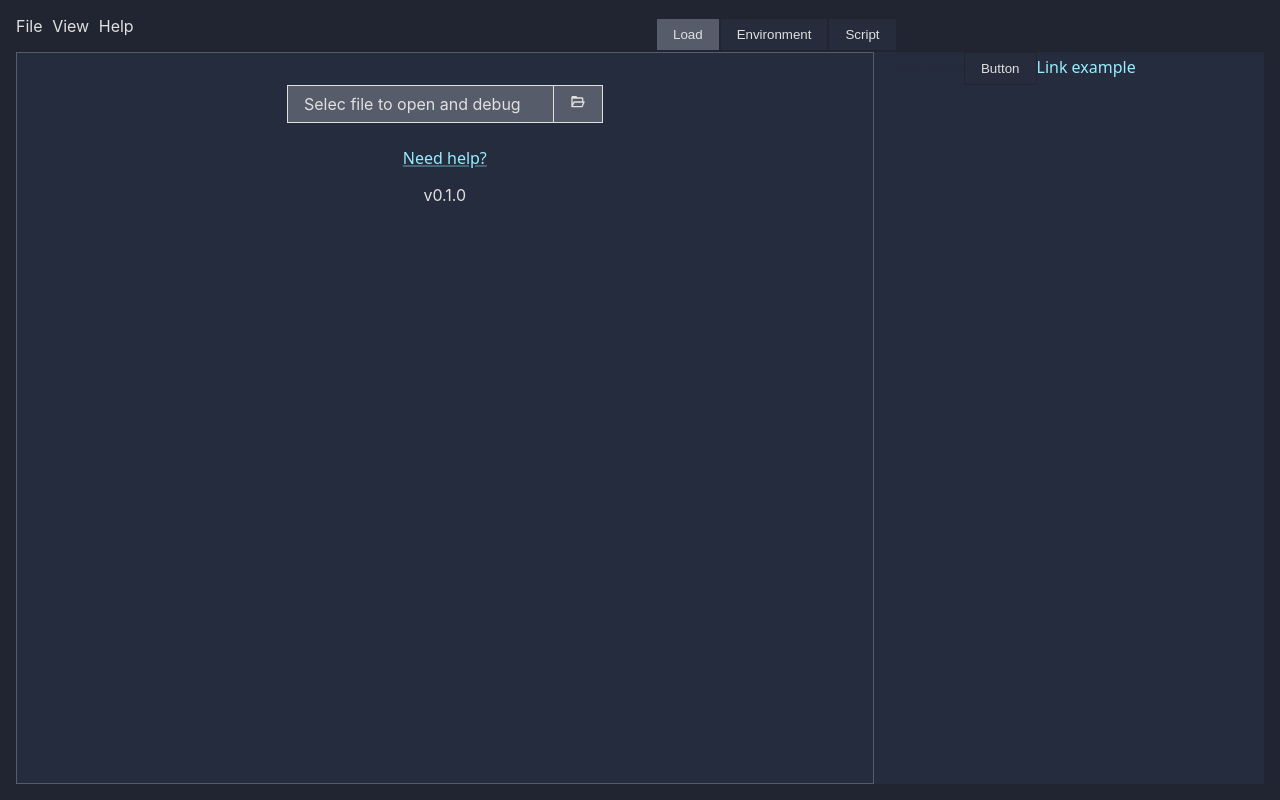
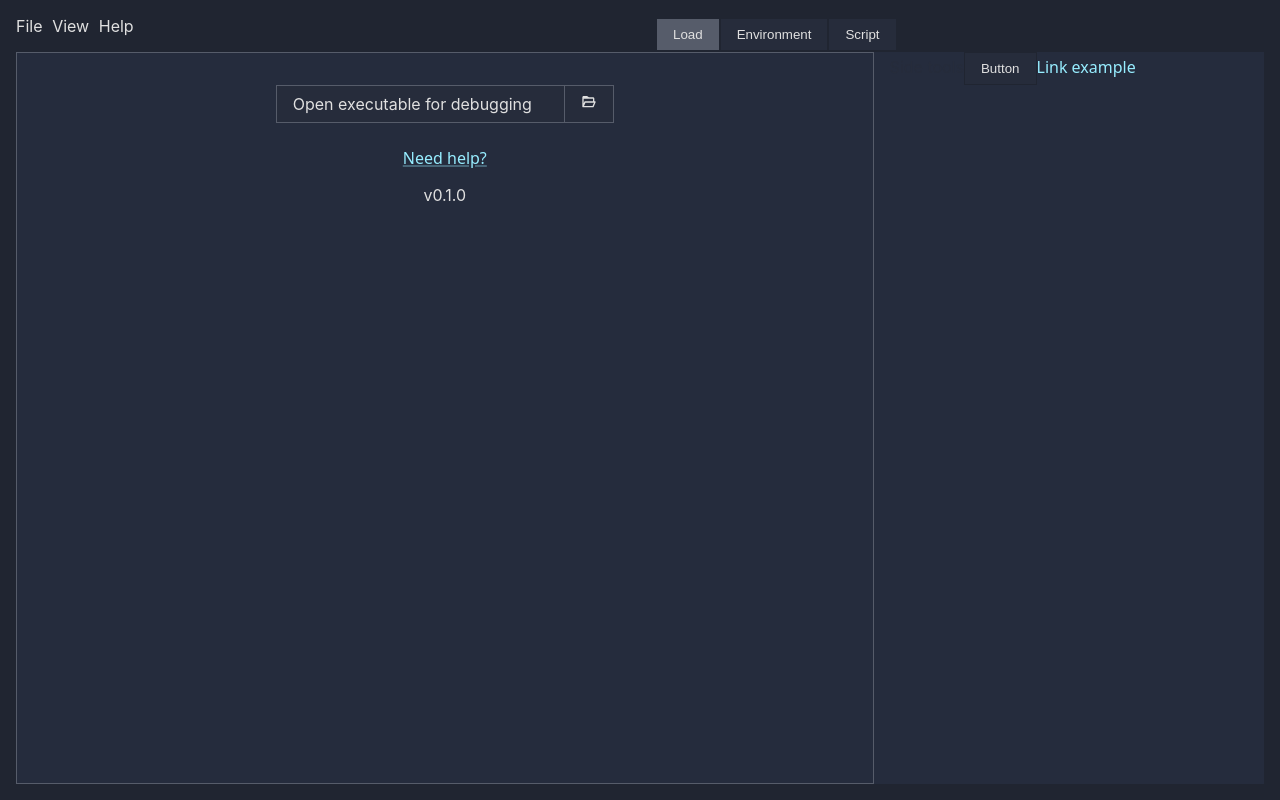
Before and after one commit to illialarka/dotgdb, a React (Create React App) app in the folder src/ui/: page / in a window 1280 px wide. Built offline with nearby package versions, Linux system fonts and the light colour scheme.

Commit message:
Setup initial redux store

```diff
--- a/src/ui/package.json
+++ b/src/ui/package.json
@@ -3,6 +3,7 @@
   "version": "0.1.0",
   "private": true,
   "dependencies": {
+    "@reduxjs/toolkit": "^1.9.0",
     "@testing-library/jest-dom": "^5.16.5",
     "@testing-library/react": "^13.4.0",
     "@testing-library/user-event": "^13.5.0",
@@ -13,6 +14,7 @@
     "react": "^18.2.0",
     "react-dom": "^18.2.0",
     "react-icons": "^4.6.0",
+    "react-redux": "^8.0.5",
     "react-scripts": "5.0.1",
     "typescript": "^4.8.4",
     "web-vitals": "^2.1.4"
--- a/src/ui/src/components/FileInput.css
+++ /dev/null
@@ -1,28 +0,0 @@
-label > input {
-    display: none;
-}
-
-label > div[data-type="icon"] {
-    border-left: 1px solid var(--primary-text-color);
-    padding: 0.5rem 1rem;
-}
-
-label > span {
-    padding: 0.5rem 1rem;
-}
-
-label {
-    display: grid;
-    grid-template-columns: 1fr min-content;
-    gap: 1em;
-    appearance: none;
-    color: var(--primary-text-color);
-    background-color: var(--primary-highlight-color);
-    border: 1px solid var(--primary-text-color);
-    margin-bottom: 0.5rem;
-}
-
-label:hover {
-    cursor: pointer;
-    border-color: var(--primary-highlight-color);
-}
--- /dev/null
+++ b/src/ui/src/components/FileInput.module.css
@@ -0,0 +1,33 @@
+.control > input {
+    display: none;
+}
+
+.control > div[data-type="icon"] {
+    border-left: 1px solid var(--primary-highlight-color);
+    padding: 0.5rem 1rem;
+}
+
+.control > span {
+    padding: 0.5rem 1rem;
+}
+
+.control {
+    display: grid;
+    grid-template-columns: 1fr min-content;
+    gap: 1em;
+    appearance: none;
+    color: var(--primary-text-color);
+    background-color: var(--primary-color);
+    border: 1px solid var(--primary-highlight-color);
+    margin-bottom: 0.5rem;
+}
+
+.control:hover {
+    cursor: pointer;
+    border-color: var(--primary-text-color);
+}
+
+.control:hover > div[data-type="icon"] {
+    cursor: pointer;
+    border-color: var(--primary-text-color);
+}
--- a/src/ui/src/components/FileInput.tsx
+++ b/src/ui/src/components/FileInput.tsx
@@ -1,15 +1,11 @@
-import './FileInput.css';
+import classes from './FileInput.module.css';
 import { BiFolderOpen } from "react-icons/bi";
 
-export interface FileInputProps {
-  onClick?: () => void;
-}
-
-function FileInput(props: FileInputProps) {
+function FileInput() {
   return (
-    <label className="file-input">
+    <label className= {classes.control}>
       <span>
-        Selec file to open and debug
+        Open executable for debugging
       </span>
       <div data-type="icon">
         <BiFolderOpen/>
--- a/src/ui/src/index.tsx
+++ b/src/ui/src/index.tsx
@@ -1,5 +1,7 @@
 import React from 'react';
 import ReactDOM from 'react-dom/client';
+import { Provider } from 'react-redux';
+import { store } from './store';
 import './index.css';
 import App from './App';
 import reportWebVitals from './reportWebVitals';
@@ -8,9 +10,11 @@ const root = ReactDOM.createRoot(
   document.getElementById('root') as HTMLElement
 );
 root.render(
-  <React.StrictMode>
-    <App />
-  </React.StrictMode>
+  <Provider store={store}>
+    <React.StrictMode>
+      <App />
+    </React.StrictMode>
+  </Provider>
 );
 
 // If you want to start measuring performance in your app, pass a function
--- /dev/null
+++ b/src/ui/src/reducers/counterAPI.ts
@@ -0,0 +1,6 @@
+// A mock function to mimic making an async request for data
+export function fetchCount(amount = 1) {
+    return new Promise<{ data: number }>((resolve) =>
+      setTimeout(() => resolve({ data: amount }), 500)
+    );
+  }
--- /dev/null
+++ b/src/ui/src/reducers/executableReducer.ts
@@ -0,0 +1,42 @@
+import { createAsyncThunk, createSlice, PayloadAction } from '@reduxjs/toolkit';
+import { RootState, AppThunk } from '../store';
+import { fetchCount } from './counterAPI';
+
+export interface ExecutableState {
+  path?: string;
+}
+
+const initialState: ExecutableState = {
+  path: undefined
+};
+
+export const executableSlice = createSlice({
+  name: 'executable',
+  initialState,
+  // The `reducers` field lets us define reducers and generate associated actions
+  reducers: {
+/*
+    increment: (state) => {
+      // Redux Toolkit allows us to write "mutating" logic in reducers. It
+      // doesn't actually mutate the state because it uses the Immer library,
+      // which detects changes to a "draft state" and produces a brand new
+      // immutable state based off those changes
+      state.value += 1;
+    },
+    decrement: (state) => {
+      state.value -= 1;
+    },
+    // Use the PayloadAction type to declare the contents of `action.payload`
+    incrementByAmount: (state, action: PayloadAction<number>) => {
+      state.value += action.payload;
+    },
+  },
+  */
+  }
+});
+
+export const {  } = executableSlice.actions;
+
+export const selectExecutable = (state: RootState) => state.executable;
+
+export default executableSlice.reducer;
--- /dev/null
+++ b/src/ui/src/store.tsx
@@ -0,0 +1,17 @@
+import { configureStore, ThunkAction, Action } from '@reduxjs/toolkit';
+import executableReducer from './reducers/executableReducer';
+
+export const store = configureStore({
+  reducer: {
+    executable: executableReducer,
+  },
+});
+
+export type AppDispatch = typeof store.dispatch;
+export type RootState = ReturnType<typeof store.getState>;
+export type AppThunk<ReturnType = void> = ThunkAction<
+  ReturnType,
+  RootState,
+  unknown,
+  Action<string>
+>;
```
Also changed, not shown: 1 other file (tests, documents, lock files or other folders).
